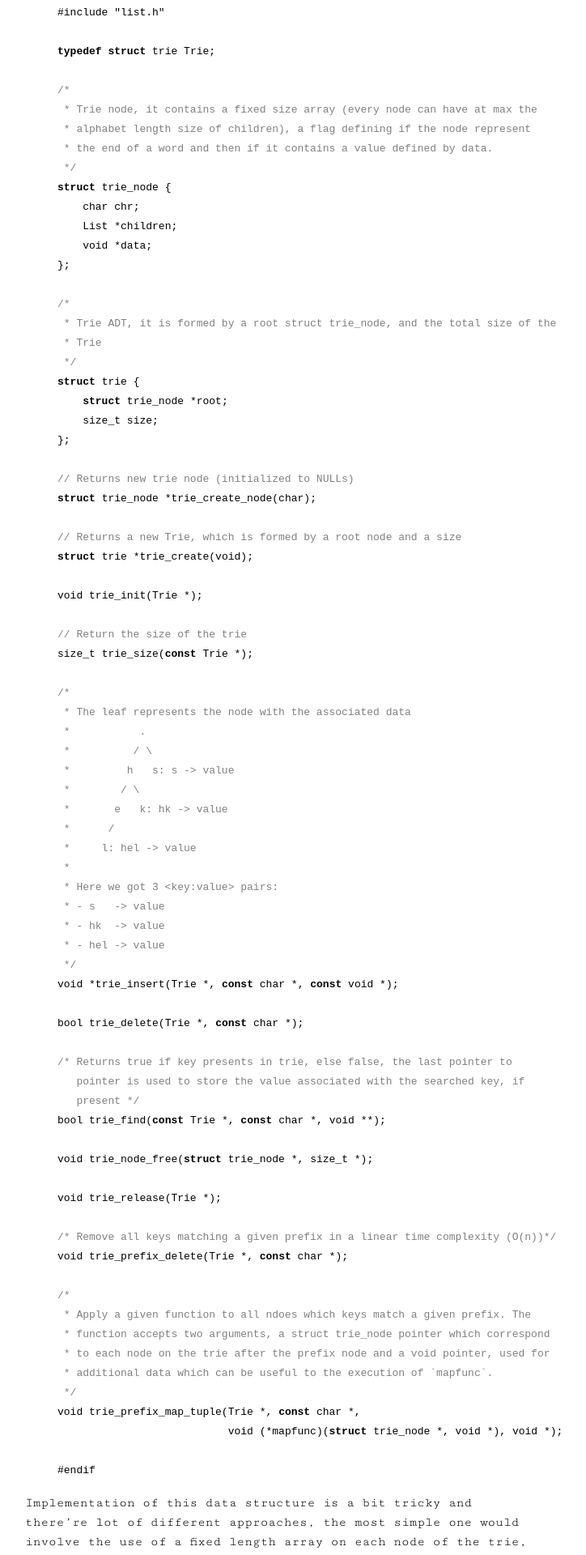
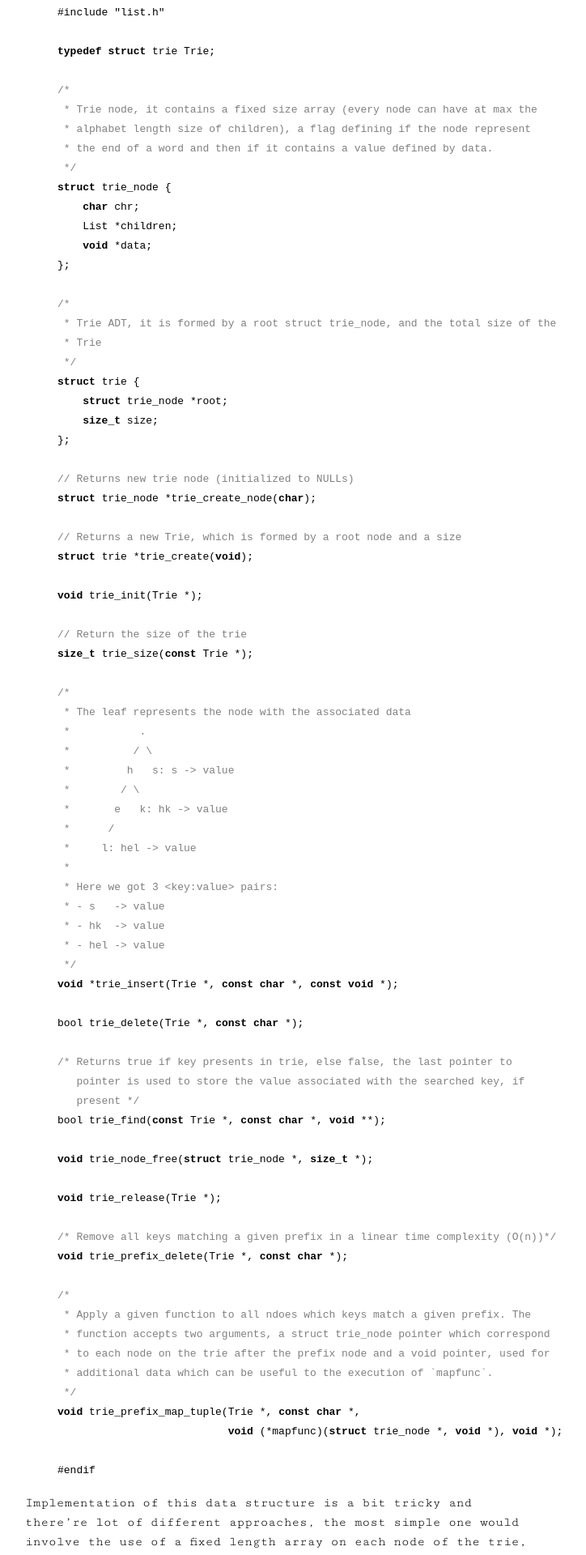
Before and after one commit to codepr/codepr.github.io, a Jekyll site: the page built from _posts/2019-03-08-sol-mqtt-broker-p5.md, in a window 1280 px wide. Shown: the part 1234-3154 px from the top of the page at 81% size, without its empty margins (293-1017 px from the left). Built offline with Jekyll 4.4.1, drawn with Linux system fonts in a browser that asks for light colours.

Commit message:
Updated C syntax highlight

```diff
--- a/assets/css/style.css
+++ b/assets/css/style.css
@@ -36,7 +36,7 @@ a:hover	{
     color: grey
 }
 
-.k, .kn {
+.k, .kn, .kt {
     font-weight: 700
 }
 
```
